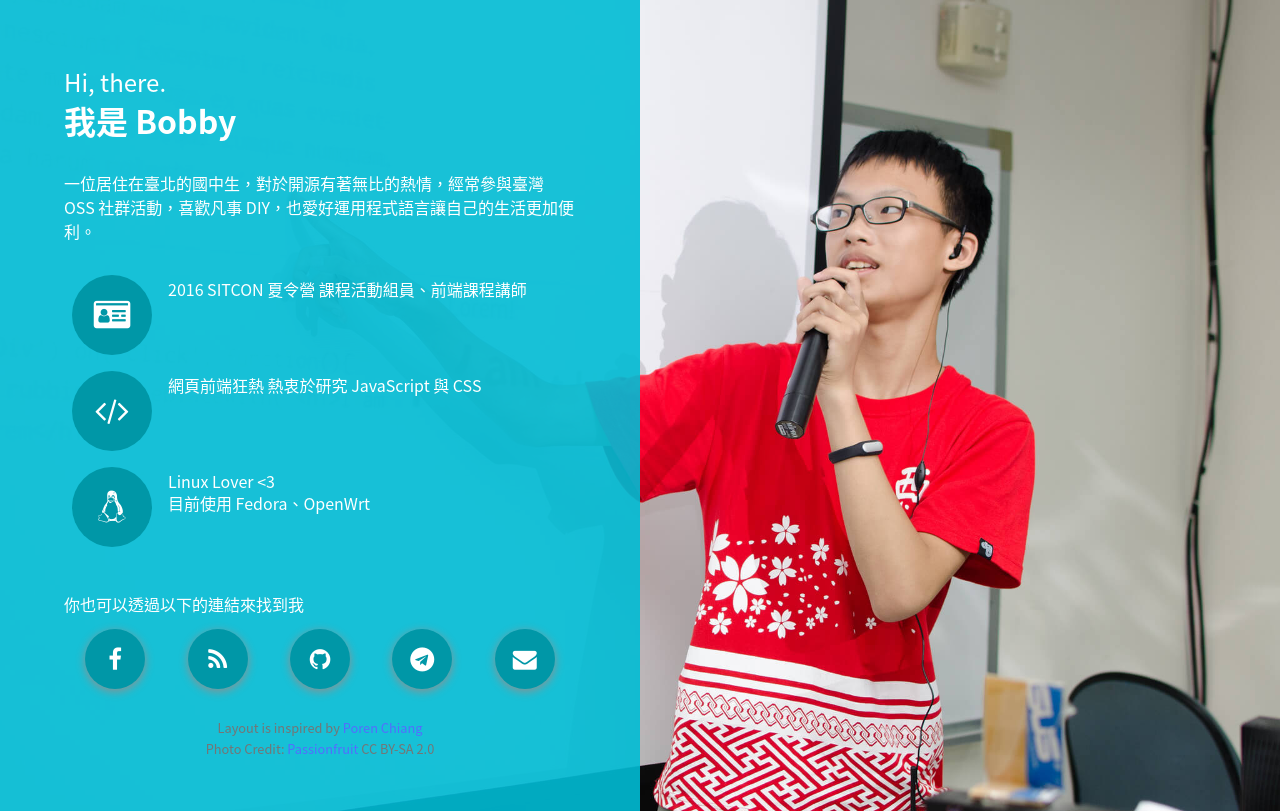
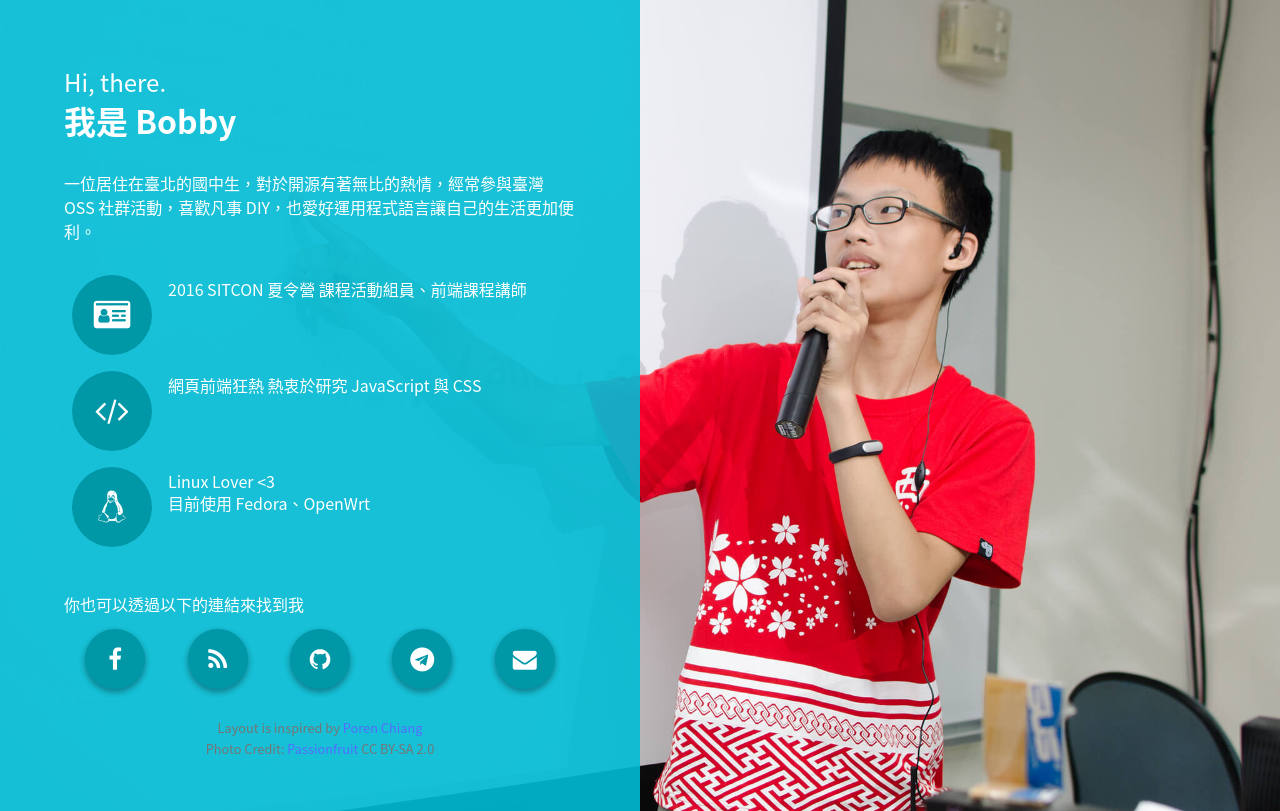
Before and after one commit to bobby1030/about, a website: page index.html in a window 1280 px wide. Drawn offline with nearby package versions, Linux system fonts and the light colour scheme; files that its build step writes are made by us from their sources.

Commit message:
Update Material Buttons Design

```diff
--- a/style/style.scss
+++ b/style/style.scss
@@ -97,12 +97,12 @@ body {
                     font-size: 1.5em;
                     text-decoration: none;
                     color: #FFF;
-                    box-shadow: lighten($secondary-text-color, 10%) 0 2.5px 10px;
-                    transition: background-color 0.3s, box-shadow 0.3s;
+                    box-shadow: 0 3px 6px rgba(0,0,0,0.16), 0 3px 6px rgba(0,0,0,0.23);
+                    transition: all 0.3s cubic-bezier(.25,.8,.25,1);
 
                     &:hover {
                         background-color: lighten($primary-color-dark, 3%);
-                        box-shadow: lighten($secondary-text-color, 10%) 0 2.5px 30px;
+                        box-shadow: 0 6px 12px rgba(0,0,0,0.16), 0 6px 12px rgba(0,0,0,0.23);
                     }
                 }
             }
```
